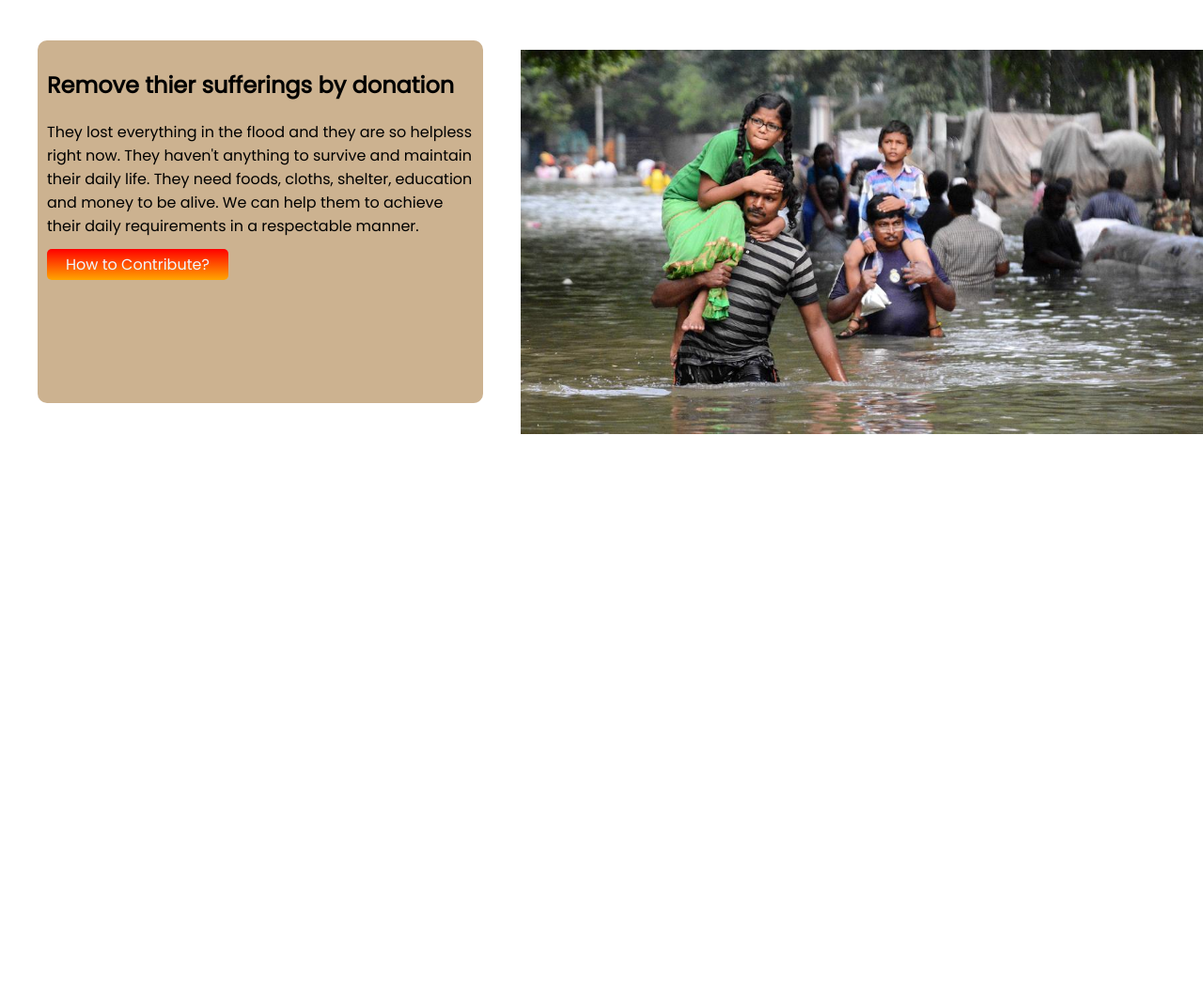
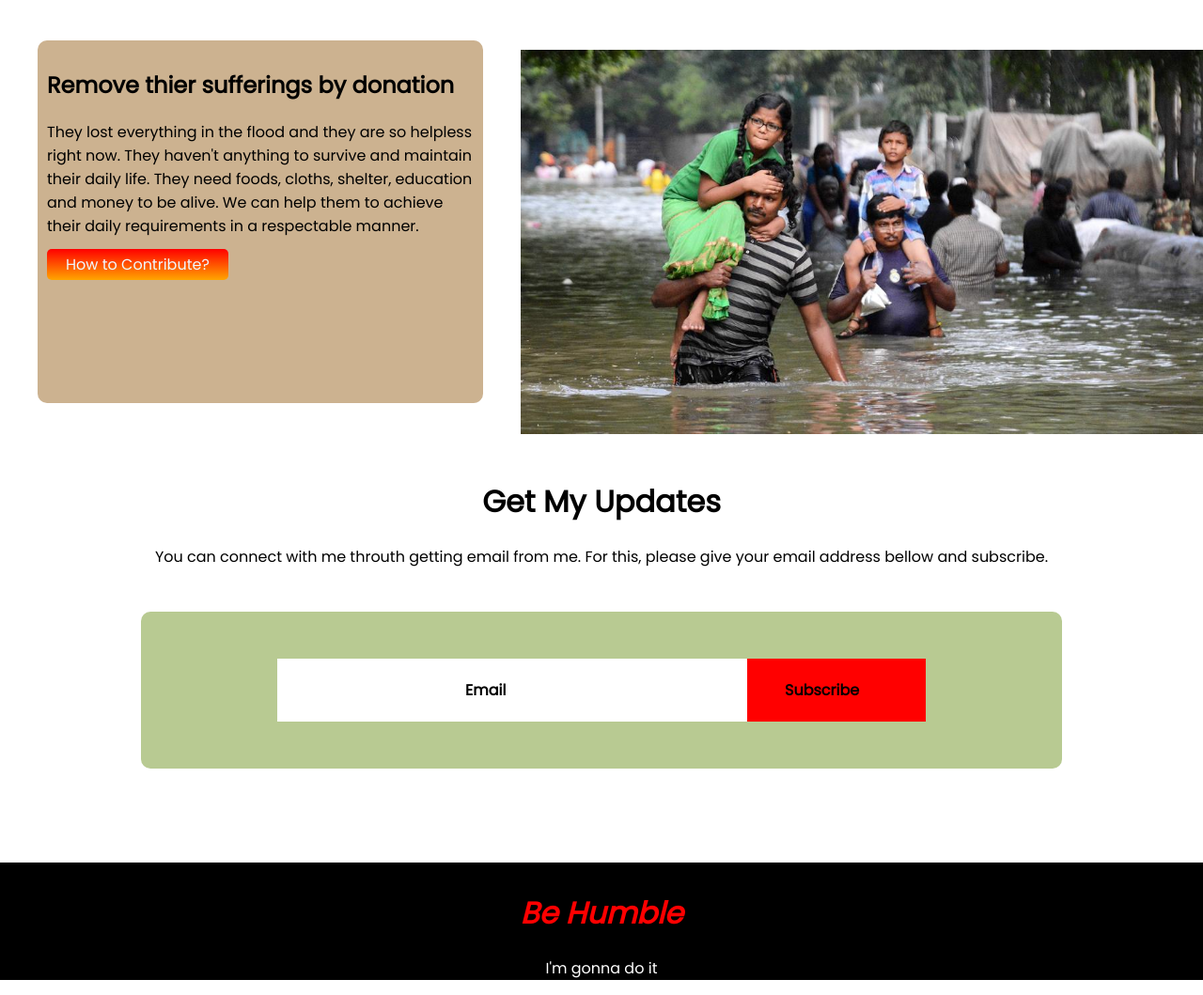
Before and after one commit to fatemakhatun7/Donate-Today, a plain HTML site: page index.html in a window 1280 px wide. Shown: the part 2149-3208 px from the top of the page at 94% size. Before the commit the page ends 2618 px from the top, so only its background shows below. Drawn offline with Linux system fonts and the light colour scheme.

Commit message:
subscribtion added

```diff
--- a/index.html
+++ b/index.html
@@ -73,5 +73,17 @@
                 </div>
             </div>
         </section>
+        <div class="eighth-layer">
+            <h1>Get My Updates</h1>
+            <p>You can connect with me throuth getting email from me. For this, please give your email address bellow and subscribe.</p>
+        </div>
+        <div class="subscription-box">
+              <div class="white"><h4>Email</h4></div>
+              <div class="red"><h4>Subscribe</h4></div>
+        </div>
 </body>
+<footer class="footer-center">
+    <h1 class="footer-header">Be Humble</h1>
+    <p class="footer-para">I'm gonna do it</p>
+</footer>
 </html>
--- a/style.css
+++ b/style.css
@@ -100,3 +100,39 @@ body{
 .pic-sufferings img{
     width: 100%;
 }
+.eighth-layer{
+    text-align: center;
+    padding: 20px 150px 30px 150px;
+}
+.subscription-box{
+    display: flex;
+    background-color: rgb(184, 202, 146);
+    align-content: center;
+    justify-content: center;
+    margin: 0px 150px;
+    padding: 50px 50px 50px 50px;
+    border-radius: 10px;
+}
+.white{
+    width: 300px;
+    background-color: white;
+    padding-left: 200px;
+}
+.red{
+    width: 150px;
+    background-color: red;
+    padding-left: 40px;
+}
+.footer-center{
+    text-align: center;
+    background-color: black;
+    margin-top: 100px;
+}
+.footer-header{
+    color: red;
+    font-style: italic;
+    padding-top: 30px;
+}
+.footer-para{
+    color: white;
+}
```
